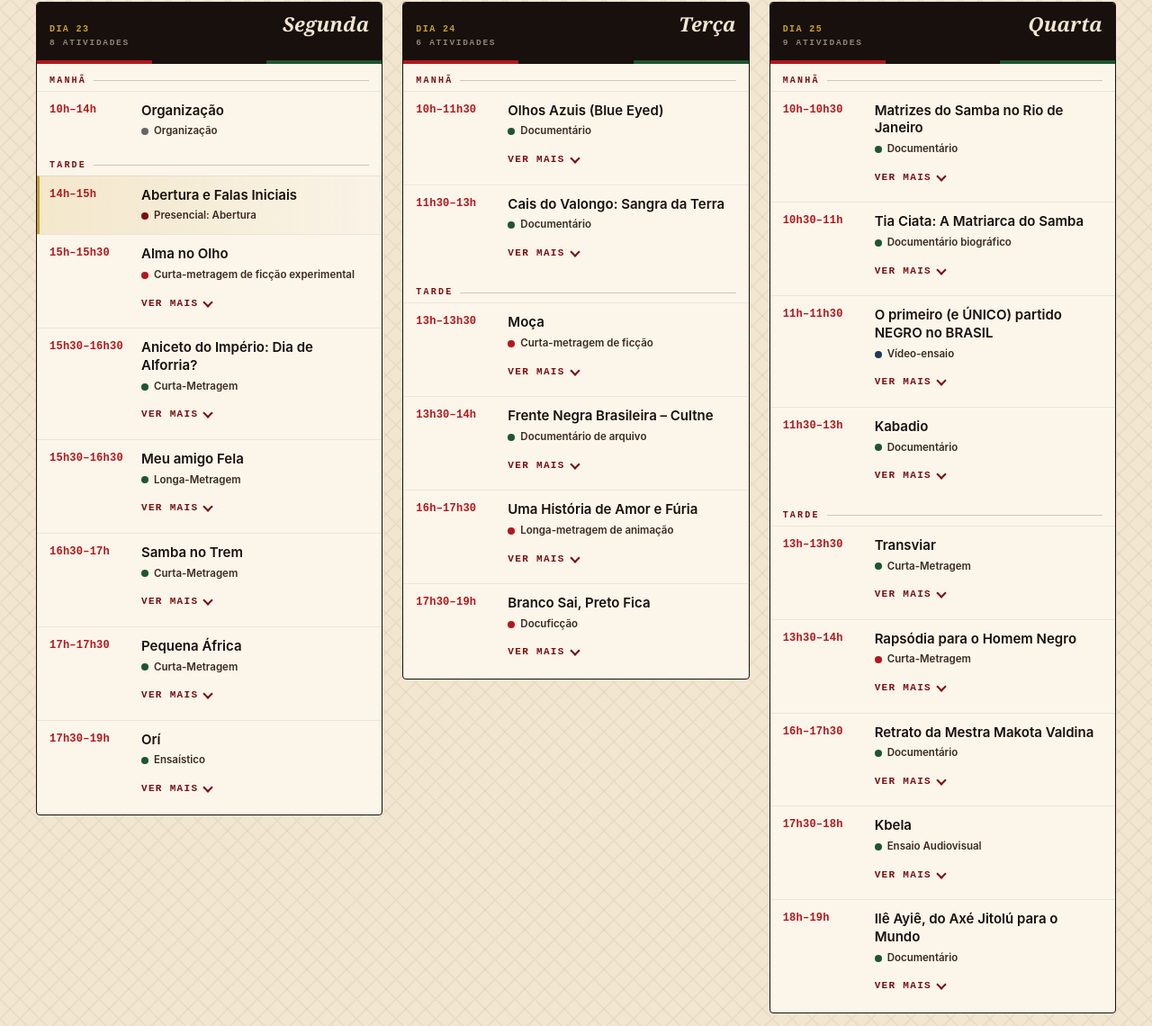
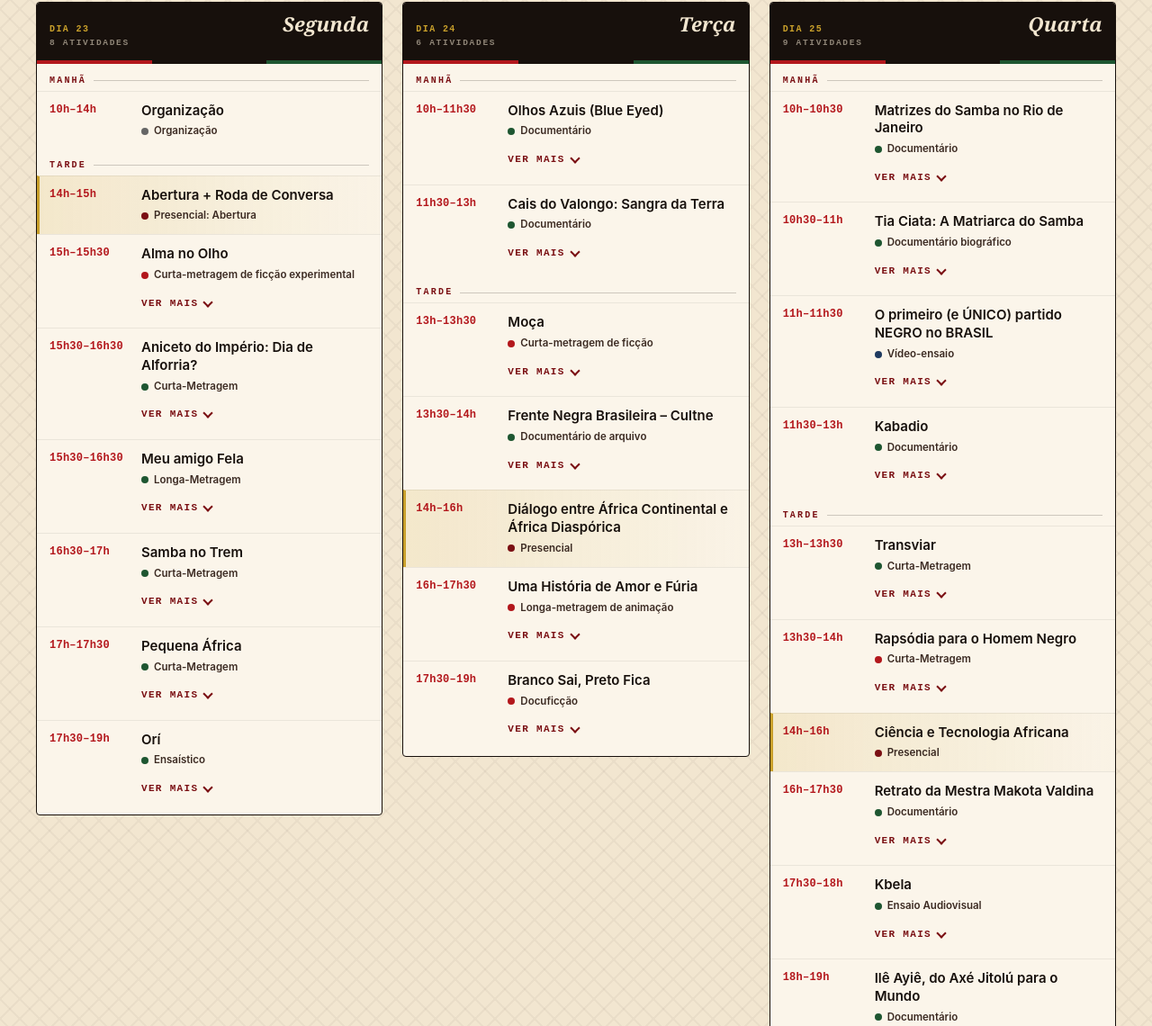
Before and after one commit to codebyrod/1_SCN_42, a plain HTML site: page docs/index.html in a window 1280 px wide. Shown: the part 428-1568 px from the top of the page at 90% size. Drawn offline with Linux system fonts and the light colour scheme.

Commit message:
atualizando

```diff
--- a/docs/index.html
+++ b/docs/index.html
@@ -396,7 +396,7 @@
         <div class="act special" data-cat="pres">
           <span class="time">14h–15h</span>
           <div>
-            <span class="title">Abertura e Falas Iniciais</span>
+            <span class="title">Abertura + Roda de Conversa</span>
             <span class="cat pres"><span class="dot"></span>Presencial: Abertura</span>
           </div>
         </div>
@@ -498,7 +498,7 @@
       </div>
     </article>
 
-    <!-- DIA 21 -->
+    <!-- DIA 24 -->
     <article class="day">
       <header class="day-head">
         <span class="daynum">Dia 24<b>6 atividades</b></span>
@@ -556,7 +556,7 @@
               </div>
           </div>
         </div>
-        <div class="act" data-cat="doc">
+	    <div class="act" data-cat="doc">
           <span class="time">13h30–14h</span>
           <div>
             <span class="title">Frente Negra Brasileira – Cultne</span>
@@ -570,6 +570,13 @@
                 </dl>
                 <p class="syn">Registro histórico de um encontro intergeracional entre militantes históricos dos anos 1920/1930 (como José Correia Leite) e ativistas da década de 1970. Relata a fundação do jornal <em>O Clarim da Alvorada</em> e da Frente Negra Brasileira (FNB), destacando o papel central do departamento feminino e a importância da memória coletiva.</p>
               </div>
+          </div>
+        </div>
+        <div class="act special" data-cat="pres">
+          <span class="time">14h–16h</span>
+          <div>
+            <span class="title">Diálogo entre África Continental e África Diaspórica</span>
+            <span class="cat pres"><span class="dot"></span>Presencial</span>
           </div>
         </div>
         <div class="act" data-cat="fic">
@@ -710,6 +717,13 @@
                 </dl>
                 <p class="syn">Odé é um homem negro. Seu irmão, Luiz, foi espancado até a morte durante um conflito em uma ocupação de Belo Horizonte. O filme utiliza alegorias e simbolismos para contextualizar as relações políticas, raciais, de ancestralidade e urbanização no mais recente cenário político brasileiro.</p>
               </div>
+          </div>
+        </div>
+        <div class="act special" data-cat="pres">
+          <span class="time">14h–16h</span>
+          <div>
+            <span class="title">Ciência e Tecnologia Africana</span>
+            <span class="cat pres"><span class="dot"></span>Presencial</span>
           </div>
         </div>
         <div class="act" data-cat="doc">
@@ -1267,6 +1281,13 @@
           </div>
         </div>
         <div class="period"><span class="label">Tarde</span><span class="line"></span></div>
+        <div class="act special" data-cat="pres">
+          <span class="time">14h–16h</span>
+          <div>
+            <span class="title">Preto e Dinheiro são palavras rivais?</span>
+            <span class="cat pres"><span class="dot"></span>Presencial</span>
+          </div>
+        </div>
         <div class="act" data-cat="doc">
           <span class="time">16h–17h30</span>
           <div>
```
